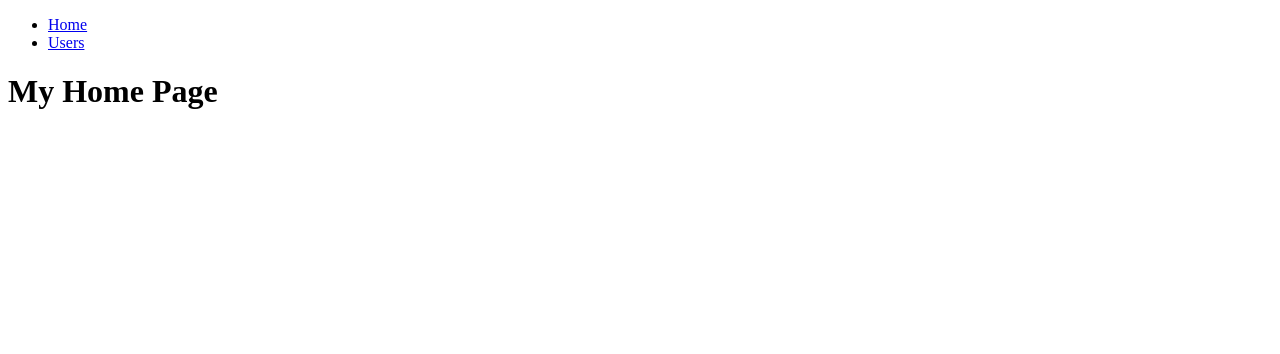
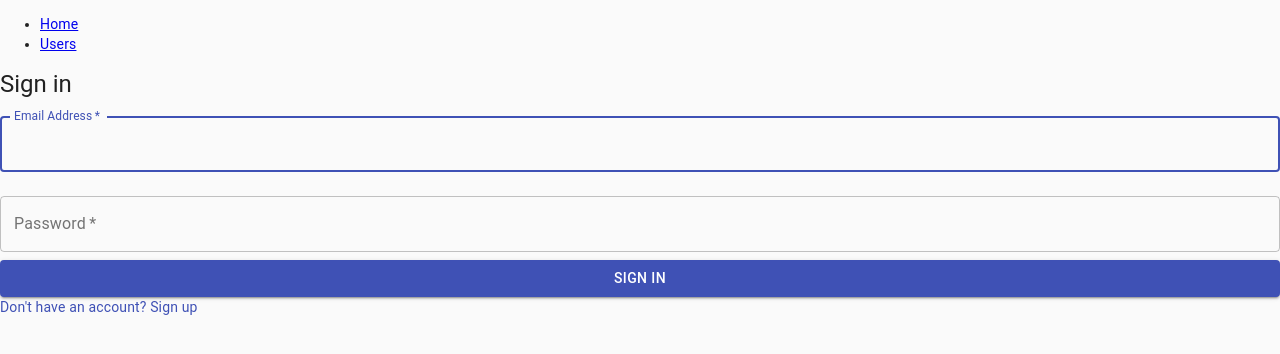
Before and after one commit to bpu991/pypractice, a React (Create React App) app in the folder client/: page /signin in a window 1280 px wide. Shown: the top 354 px of the page. Built offline with nearby package versions, Linux system fonts and the light colour scheme.

Commit message:
most basic signin form complete

```diff
--- a/client/package.json
+++ b/client/package.json
@@ -3,6 +3,7 @@
   "version": "0.1.0",
   "private": true,
   "dependencies": {
+    "@material-ui/core": "^4.11.0",
     "@testing-library/jest-dom": "^4.2.4",
     "@testing-library/react": "^9.3.2",
     "@testing-library/user-event": "^7.1.2",
--- a/client/src/App.js
+++ b/client/src/App.js
@@ -1,13 +1,18 @@
 import React from 'react';
 import { BrowserRouter, Switch, Route, NavLink } from 'react-router-dom';
 
+import CssBaseline from '@material-ui/core/CssBaseline';
+
 import UserList from './components/UsersList';
-import PythonTerminal from './components/PythonTerminal'
+import PythonTerminal from './components/PythonTerminal';
+import SignIn from './components/SignIn'
 
 
 function App() {
 
   return (
+     <>
+    <CssBaseline />
     <BrowserRouter>
         <nav>
             <ul>
@@ -16,6 +21,10 @@ function App() {
             </ul>
         </nav>
         <Switch>
+            <Route exact path="/signin">
+                <SignIn />
+            </Route>
+
             <Route path="/users">
                 <UserList />
             </Route>
@@ -24,11 +33,13 @@ function App() {
                 <PythonTerminal/>
             </Route>
 
+
             <Route path="/">
                 <h1>My Home Page</h1>
             </Route>
         </Switch>
     </BrowserRouter>
+    </>
   );
 }
 
--- /dev/null
+++ b/client/src/components/SignIn.js
@@ -0,0 +1,57 @@
+import React, { useState } from 'react'
+import Button from '@material-ui/core/Button';
+import TextField from '@material-ui/core/TextField';
+import Typography from '@material-ui/core/Typography';
+import Link from '@material-ui/core/Link'
+import { NavLink } from 'react-router-dom';
+const SignIn = () => {
+    const [email, setEmail] = useState('');
+    const [password, setPassword] = useState('');
+
+    const updateEmail = e => setEmail(e.target.value);
+    const updatePassword = e => setPassword(e.target.value);
+    return (
+        <div>
+            <Typography variant="h5">Sign in</Typography>
+            <form>
+                <TextField
+                    variant="outlined"
+                    margin="normal"
+                    required
+                    fullWidth
+                    id="email"
+                    label="Email Address"
+                    name="email"
+                    autoComplete="email"
+                    autoFocus
+                    value={email}
+                    onChange={updateEmail}
+                />
+                <TextField
+                    variant="outlined"
+                    margin="normal"
+                    required
+                    fullWidth
+                    name="password"
+                    label="Password"
+                    type="password"
+                    id="password"
+                    autoComplete="current-password"
+                    value={password}
+                    onChange={updatePassword}
+                />
+                <Button
+                    type="submit"
+                    fullWidth
+                    variant="contained"
+                    color="primary"
+                >Sign In</Button>
+                <Link component={NavLink} to="/signup" variant="body2">
+                    Don't have an account? Sign up
+                </Link>
+            </form>
+        </div>
+    )
+}
+
+export default SignIn;
```
Also changed, not shown: 1 other file (tests, documents, lock files or other folders).
